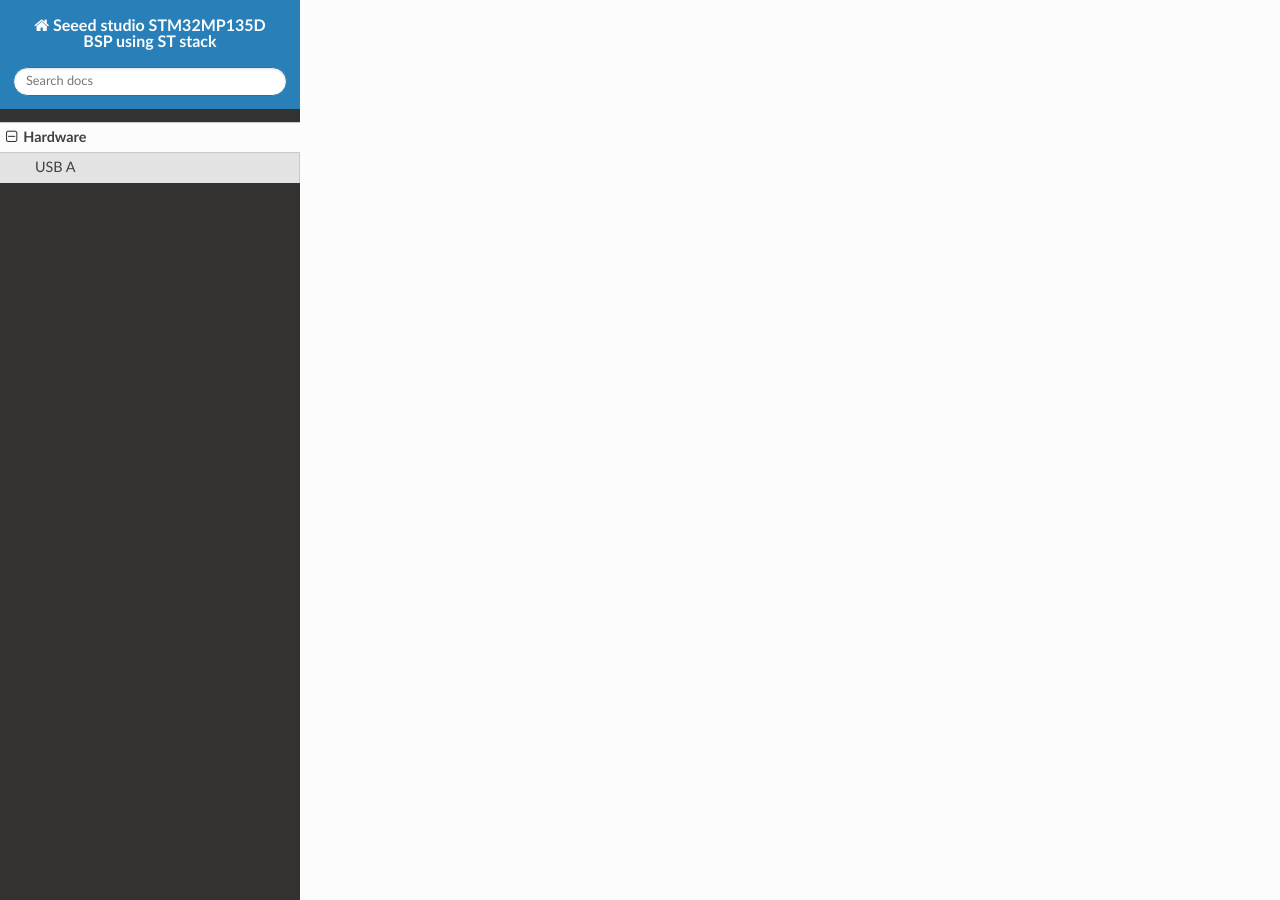
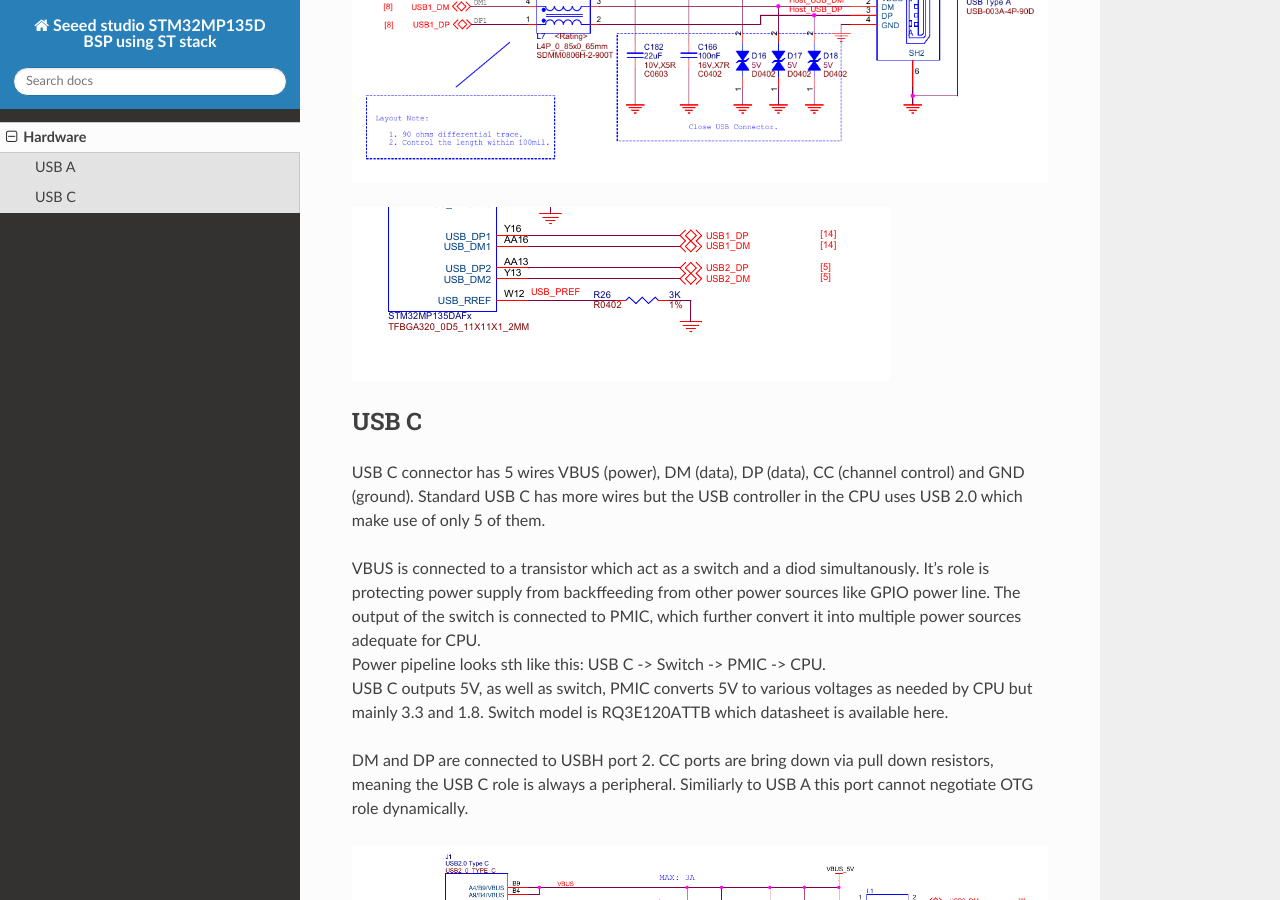
Before and after one commit to KubaTaba1uga/st_bsp_stm32mp135d_seeed_studio, a Sphinx documentation site: the page built from docs/hardware.md, in a window 1280 px wide and 900 px high, scrolled down 1244 px. Built offline with Sphinx 7.4.7 and the Read the Docs theme 3.1.0, drawn with Linux system fonts in a browser that asks for light colours; some of the changed text lies outside the part shown.

Commit message:
add usb c analysis

```diff
--- a/docs/hardware.md
+++ b/docs/hardware.md
@@ -1,8 +1,45 @@
 Hardware
 ===========
 
-![Board with marked components](assets/odyssey-mp135d-emmc-version-front-components.jpg)
+![Board with marked components](assets/odyssey-mp135d-emmc-version-front-components.png)
 
 
 USB A
 ------
+
+USB A connector has 4 wires VBUS (power), DM (data), DP (data) and GND (ground).
+
+VBUS is connected to a switch marked on the photo with number 4. Switch is controlled
+by CPU's GPIOG pin 1, meaning that USB A port can be powered on and off by the CPU.
+Switch model is SY6280AAC which datasheet is available [here](path:./assets/SY6280.pdf).
+
+DM and DP are connected to USBH port 1. While CPU's OTG wire is shortcuted to GND meaning USB A
+cannot negotiate USB peripheral role dynamically.
+
+![Circuit diagram for USB A](assets/usb_schematics_0.png)
+
+![Circuit diagram for USB A](assets/usb_c_schematics_3.png)
+
+USB C
+------
+
+USB C connector has 5 wires  VBUS (power), DM (data), DP (data), CC (channel control) and GND (ground).
+Standard USB C has more wires but the USB controller in the CPU uses USB 2.0 which make use of only 5 of them.
+
+VBUS is connected to a transistor which act as a switch and a diod simultanously. It's role is protecting power
+supply from backffeeding from other power sources like GPIO power line. The output of the switch is connected
+to PMIC, which further convert it into multiple power sources adequate for CPU.
+Power pipeline looks sth like this: USB C -> Switch -> PMIC -> CPU.
+USB C outputs 5V, as well as switch, PMIC converts 5V to various voltages as needed by CPU but mainly 3.3 and 1.8.
+Switch model is RQ3E120ATTB which datasheet is available [here](path:./assets/RQ3E120ATTB.pdf).
+
+DM and DP are connected to USBH port 2. CC ports are bring down via pull down resistors, meaning the USB C
+role is always a peripheral. Similiarly to USB A this port cannot negotiate OTG role dynamically.
+
+![Circuit diagram for USB C](assets/usb_c_schematics_0.png)
+
+![Circuit diagram for USB C](assets/usb_c_schematics_1.png)
+
+![Circuit diagram for USB C](assets/usb_c_schematics_2.png)
+
+![Circuit diagram for USB C](assets/usb_c_schematics_3.png)
```
Also changed, not shown: docs/assets/odyssey-mp135d-emmc-version-front-components.jpg, docs/assets/odyssey-mp135d-emmc-version-front-components.png (added), docs/assets/usb_c_schematics_0.png (added), docs/assets/usb_c_schematics_1.png (added), docs/assets/usb_c_schematics_2.png (added), docs/assets/usb_c_schematics_3.png (added), docs/assets/usb_schematics_0.png (added), 5 other files.
